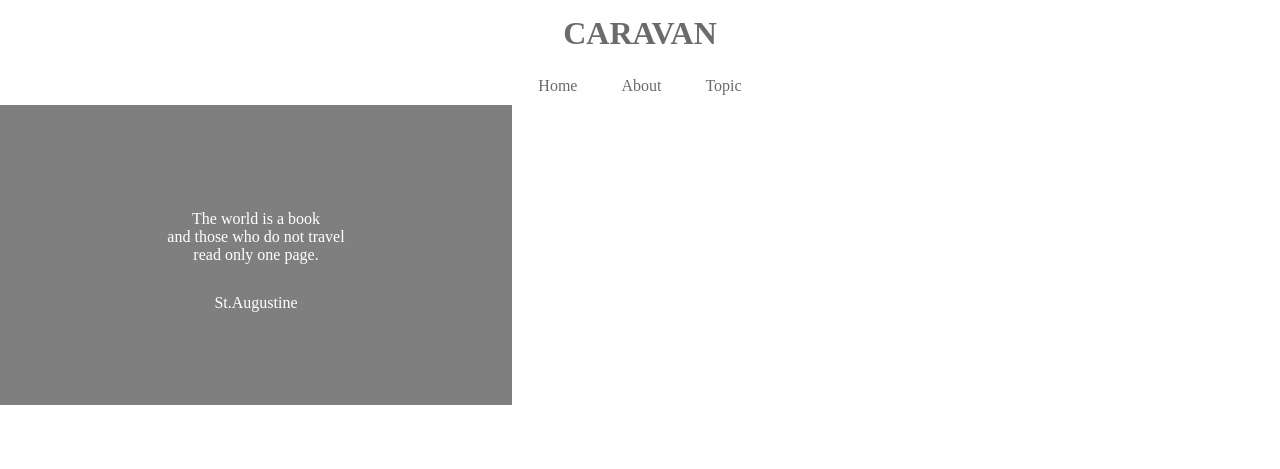
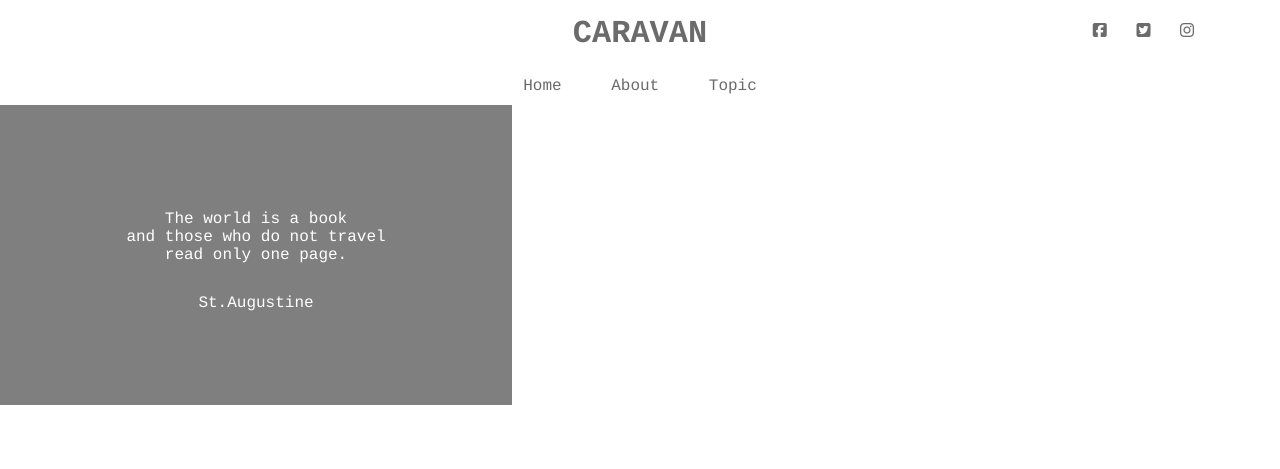
Before and after one commit to kotoudaasato/1-10_study, a plain HTML site: page index.html in a window 1280 px wide. Shown: the top 469 px of the page. Drawn offline with Linux system fonts and the light colour scheme.

Commit message:
[Finish]1-9

```diff
--- a/index.html
+++ b/index.html
@@ -12,10 +12,15 @@
 
     <header>
       <h1 class="heading">
-        <a href="index.html">CARAVAN</a>
+        <a href="index.html">
+          CARAVAN
+        </a>
       </h1>
-
-
+      <div class="social">
+        <i class="fab fa-facebook-square"></i>
+        <i class="fab fa-twitter-square"></i>
+        <i class="fab fa-instagram"></i>
+      </div>
     </header>
 
     <nav>
--- a/style.css
+++ b/style.css
@@ -6,6 +6,9 @@
 }
 a {
   text-decoration: none;
+}
+header,nav,h2,.main-visual,footer{
+  font-family:Chalkduster,"Bradley Hand",Courier,"Segoe Print",sans-serif;
 }
 header {
   width: 90%;
@@ -16,8 +19,8 @@ header {
 }
 .social {
   position: absolute;
-  top: 22;
-  right: 22;
+  top: 22px;
+  right: 22px;
 }
 .social i {
   display: inline-block;
```
